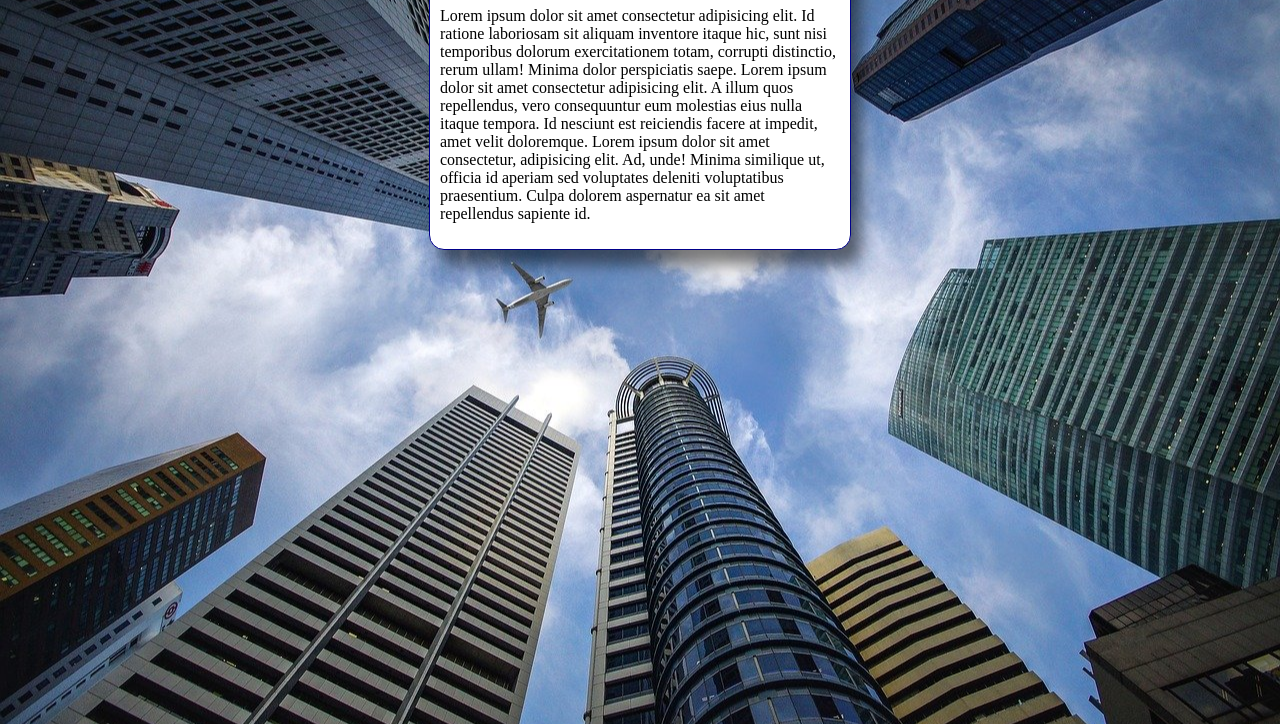
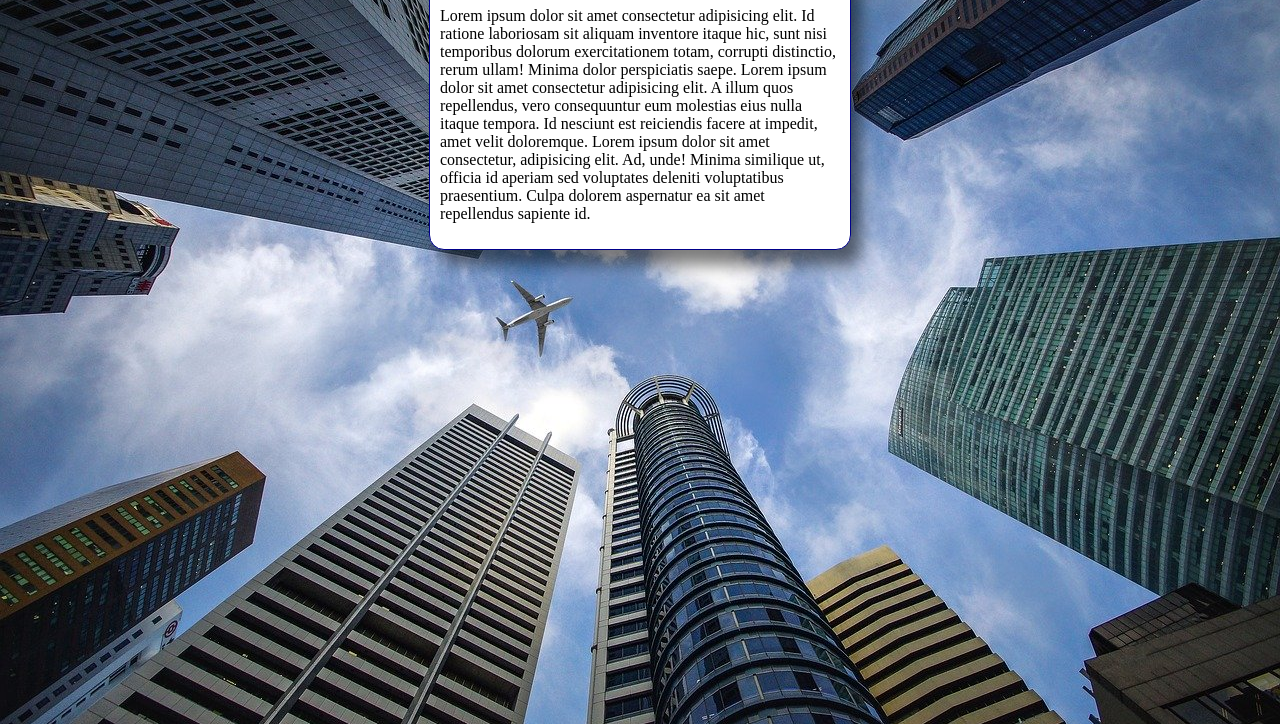
Before and after one commit to Allan-Jhones/html-css, a plain HTML site: page modulo_3/ex022/fundo006.html in a window 1280 px wide. Shown: the part 92-816 px from the top of the page. Drawn offline with Linux system fonts and the light colour scheme.

Commit message:
Salvando dados

```diff
--- a/modulo_3/ex022/fundo006.html
+++ b/modulo_3/ex022/fundo006.html
@@ -3,25 +3,32 @@
 <head>
     <meta charset="UTF-8">
     <meta name="viewport" content="width=device-width, initial-scale=1.0">
-    <title>Document</title>
+    <title>Fundo Fixo de Tela</title>
     <style>
         body {
             height: 100vh;
-            background-color: black;
+            /* background-color: black;
             background-image: url('imagens/wallpaper002.jpg');
             background-position: center center;
             background-repeat: no-repeat;
             background-size: cover;
+            background-attachment: fixed; */
+            /* Shorthand - background
+                color > image > position > repeat > [size] > attachment
+            */
+            background: black url('imagens/wallpaper002.jpg') center center no-repeat fixed;
+            background-size: cover;
+
         }
         main {
             background-color: #fff;
-
             width: 400px;
             padding: 10px;
             margin: auto;
             border: 1px solid darkblue;
             border-radius: 15px;
             box-shadow: 10px 15px 15px rgba(0,0,0,0.5);
+            ;
         }
     </style>
 </head>
```
Also changed, not shown: modulo_3/ex022/fundo002.html (+0 -1 lines), modulo_3/ex022/fundo004.html (+0 -1 lines), modulo_3/ex022/fundo005.html (+0 -1 lines), 1 other file.
